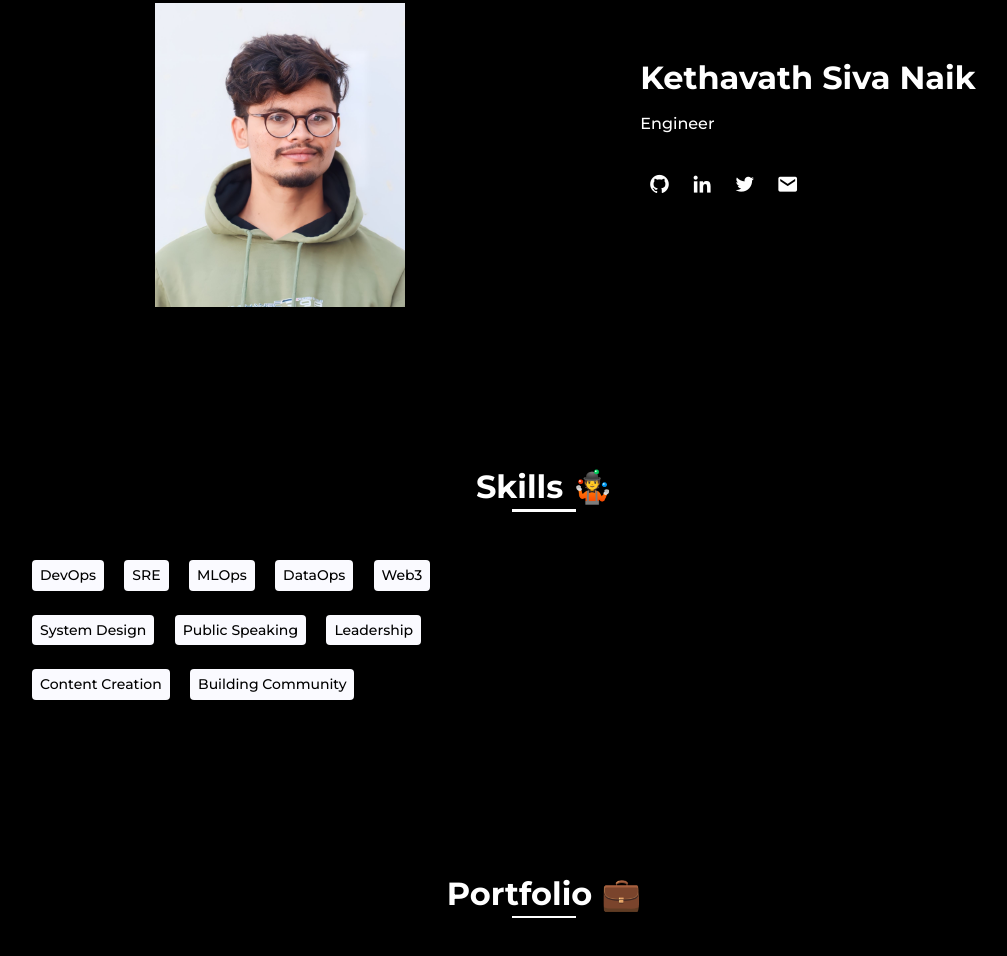
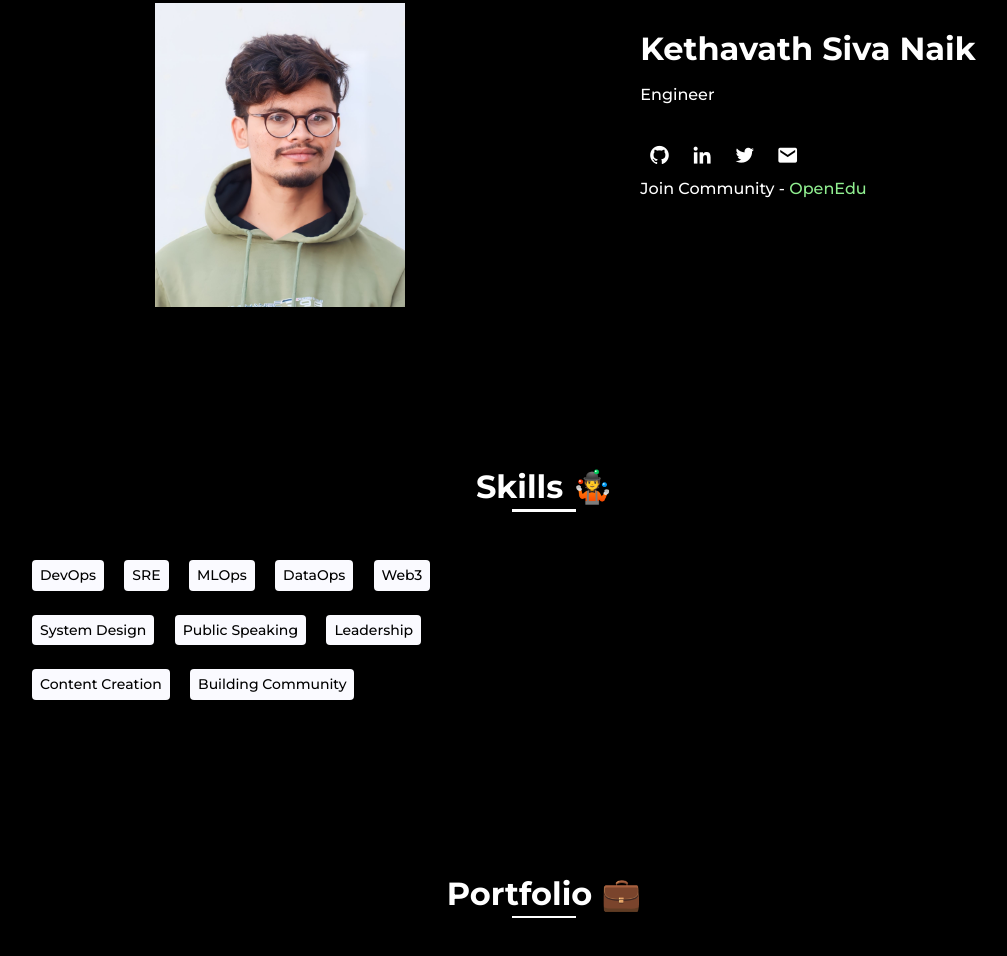
Before and after one commit to sivanaikk/sivanaikk.github.io, a plain HTML site: page index.html in a window 1280 px wide. Shown: the part 896-1852 px from the top of the page, without its empty margins (96-1103 px from the left). Drawn offline with nearby package versions, Linux system fonts and the light colour scheme; a script that the page names is missing.

Commit message:
Update: Added community Invite

```diff
--- a/assets/css/styles.css
+++ b/assets/css/styles.css
@@ -247,6 +247,10 @@ img{
 }
 .about__text{
     margin-bottom: var(--mb-4);
+}
+
+.about__text a {
+    color: lightgreen;
 }
 .about__profession{
     display: block;
--- a/index.html
+++ b/index.html
@@ -64,13 +64,13 @@
                     <div>
                         <h2 class="about__subtitle">Kethavath Siva Naik</h2>
                         <span class="about__profession">Engineer</span>
-                        <p class="about__text"></p>
                         <div class="about__social">
                             <a href="https://github.com/sivanaikk" target="_blank" class="about__social-icon"><i class='bx bxl-github' ></i></a>
                             <a href="https://www.linkedin.com/in/sivanaik/" target="_blank" class="about__social-icon"><i class='bx bxl-linkedin' ></i></a>
                             <a href="https://twitter.com/sivanaikk/" target="_blank" class="about__social-icon"><i class='bx bxl-twitter' ></i></a>
                             <a href="mailto:sivanaikk0903@gmail.com" target="_blank" class="about__social-icon"><i class='bx bxs-envelope' ></i></a>
                         </div>
+                        <p class="about__text">Join Community - <a href="https://discord.com/invite/6NKGz68tYf" target="_blank">OpenEdu</a></p>
                     </div>
                 </div>
             </section>
```
